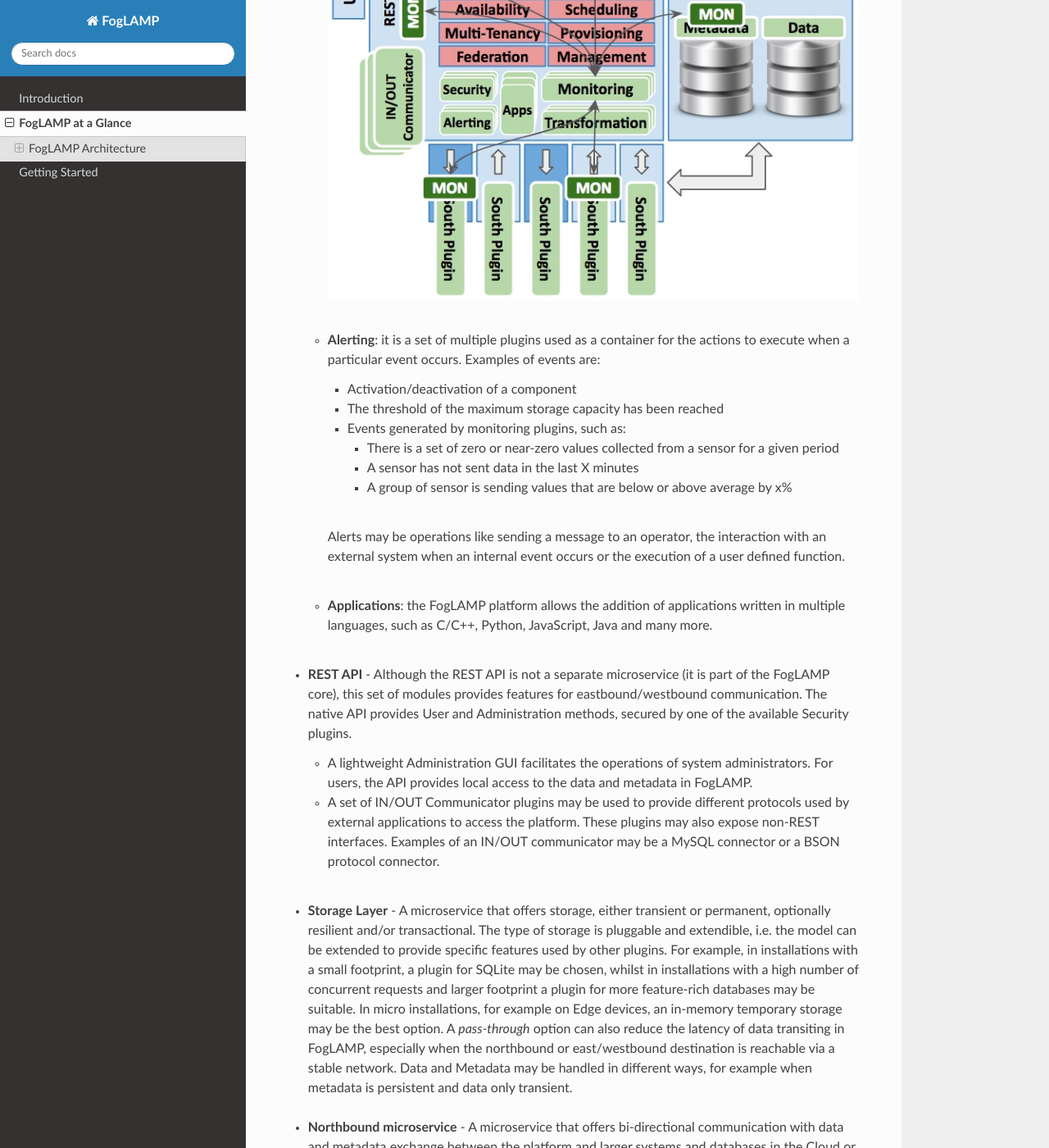
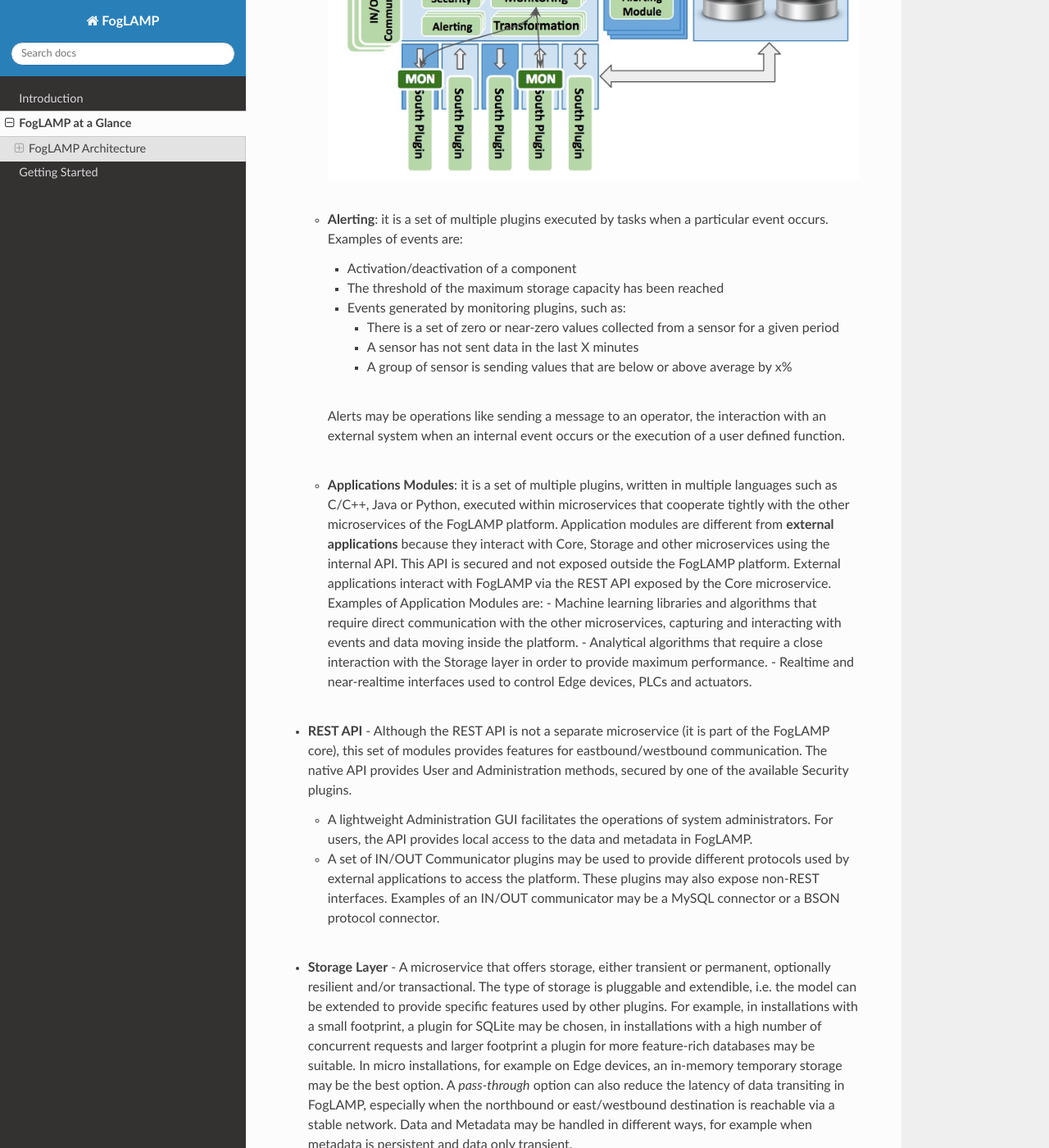
Before and after one commit to fledge-iot/fledge, a Sphinx documentation site: the page built from docs/02_foglamp_at_a_glance.rst, in a window 1280 px wide and 1400 px high, scrolled down 3377 px. Shown: the whole window at 82% size. Built offline with Sphinx 7.4.7 and the Read the Docs theme 2.0.0, drawn with Linux system fonts in a browser that asks for light colours; some of the changed text lies outside the part shown.

Commit message:
initial changes

```diff
--- a/docs/02_foglamp_at_a_glance.rst
+++ b/docs/02_foglamp_at_a_glance.rst
@@ -3,14 +3,25 @@
    You can adapt this file completely to your liking, but it should at least
    contain the root `toctree` directive.
 
+
 .. |br| raw:: html
 
    <br />
 
+
+.. Images
 .. |foglamp_security| image:: images/foglamp_security.jpg
 .. |foglamp_architecture| image:: images/foglamp_architecture.jpg
 .. |foglamp_monitoring| image:: images/foglamp_monitoring.jpg
 .. |foglamp_transformation| image:: images/foglamp_transformation.jpg
+
+
+.. Links to open in new tabs:
+.. |Dianomic Website| raw:: html
+
+   <a href="http://www.dianomic.com" target="_blank">Dianomic Website</a>
+
+.. =============================================
 
 
 *******************
@@ -24,7 +35,7 @@ The following diagram shows the architecture of FogLAMP, oriented in a North/Sou
 
 - Components in light green are **plugins**. They can be loaded/unloaded, activated/deactivated, started/stopped and configured. Configuration is automatically added to the management module when a plugin is activated. Several types of plugins can coexist at the same time.
 - Components in light blue are **microservices**. They can coexist in the same operating environment or they can be distributed on multiple environments.
-- Components in blue are **tasks**. Tasks differ from microservices because they do not register themselves as a “service”. In general, tasks have a limited life, they are launched and when they have completed their operations they die.
+- Components in blue are **tasks**. Tasks differ from microservices because they do not register themselves as a “service”. In general, tasks have a limited life, they are executed then they die.
 - Components in pink are part of the **FogLAMP Core**. They serve as common modules for the platform.
 
 |foglamp_architecture|
@@ -38,10 +49,11 @@ Details of the Architecture
   - High **Availability** of FogLAMP as a cluster platform
   - **Scheduling** of tasks in the platform
   - Centralized **Management** of all the components (microservices, modules, plugins) of the FogLAMP platform.
-  - **Multi-tenancy** for external entities (applications, user sessions, devices) and internal entities (scheduled tasks, running services). Entities are identified as tenants. FogLAMP can serve multiple tenants at the same time. Tenants have access to a defined set of resources (data and operations) that can be shared or exclusive.
+  - **Multi-tenancy** for external entities (applications, user sessions, devices) and internal entities (scheduled tasks, running services). Entities are identified as *tenants*. FogLAMP can serve multiple tenants at the same time. Tenants have access to a defined set of resources (data and operations) that can be shared or exclusive.
   - **Federation** of local and distributed data and metadata for tenants. Tenants may have access to a whole set of data or only part of it.
   - **Provisioning & Updates** for FogLAMP, operated automatically, unattended and securely. Updates can be applied to a running FogLAMP without service disruption and in case of issues they can be reverted. In a cluster installation, updates are performed without downtime.
-  - **Security** applied as plugins, handled centrally as a service for all the components that require secure communication and authentication for data in motion and at rest. |br| The figure below shows where the security plugins can operate. |foglamp_security| |br| |br|
+  - **Security** applied as plugins, handled centrally as a service for all the components that require secure communication and authentication for data in motion and at rest. |br|:w!
+    The figure below shows where the security plugins can operate. |foglamp_security| |br| |br|
   - **Data Transformation**: it is a set of multiple plugins that can be loaded/unloaded, activated/deactivated and scheduled to transform stored data (data at rest), based on functions that are executed as external modules. Transformation plugins can also be used to filter or transform data and metadata received or to be sent (data in motion). |br| The figure below shows where the transformation plugins can operate. |foglamp_transformation| |br| |br|
   - **Monitoring**: it is a set of multiple plugins that can be loaded/unloaded, activated/deactivated and scheduled to monitor:
 
@@ -53,7 +65,7 @@ Details of the Architecture
     The figure below shows where the monitoring plugins can operate. |foglamp_monitoring|
     |br| |br|
 
-  - **Alerting**: it is a set of multiple plugins used as a container for the actions to execute when a particular event occurs. Examples of events are:
+  - **Alerting**: it is a set of multiple plugins executed by tasks when a particular event occurs. Examples of events are:
 
     - Activation/deactivation of a component
     - The threshold of the maximum storage capacity has been reached
@@ -67,7 +79,10 @@ Details of the Architecture
     Alerts may be operations like sending a message to an operator, the interaction with an external system when an internal event occurs or the execution of a user defined function.
     |br| |br|
 
-  - **Applications**: the FogLAMP platform allows the addition of applications written in multiple languages, such as C/C++, Python, JavaScript, Java and many more.
+  - **Applications Modules**: it is a set of multiple plugins, written in multiple languages such as C/C++, Java or Python, executed within microservices that cooperate tightly with the other microservices of the FogLAMP platform. Application modules are different from **external applications** because they interact with Core, Storage and other microservices using the internal API. This API is secured and not exposed outside the FogLAMP platform. External applications interact with FogLAMP via the REST API exposed by the Core microservice. |br| Examples of Application Modules are:
+    - Machine learning libraries and algorithms that require direct communication with the other microservices, capturing and interacting with events and data moving inside the platform.
+    - Analytical algorithms that require a close interaction with the Storage layer in order to provide maximum performance.
+    - Realtime and near-realtime interfaces used to control Edge devices, PLCs and actuators.
     |br| |br|
 
 - **REST API** - Although the REST API is not a separate microservice (it is part of the FogLAMP core), this set of modules provides features for eastbound/westbound communication. The native API provides User and Administration methods, secured by one of the available Security plugins.
@@ -76,6 +91,12 @@ Details of the Architecture
   - A set of IN/OUT Communicator plugins may be used to provide different protocols used by external applications to access the platform. These plugins may also expose non-REST interfaces. Examples of an IN/OUT communicator may be a MySQL connector or a BSON protocol connector.
     |br| |br|
 
-- **Storage Layer** - A microservice that offers storage, either transient or permanent, optionally resilient and/or transactional. The type of storage is pluggable and extendible, i.e. the model can be extended to provide specific features used by other plugins. For example, in installations with a small footprint, a plugin for SQLite may be chosen, whilst in installations with a high number of concurrent requests and larger footprint a plugin for more feature-rich databases may be suitable. In micro installations, for example on Edge devices, an in-memory temporary storage may be the best option. A *pass-through* option can also reduce the latency of data transiting in FogLAMP, especially when the northbound or east/westbound destination is reachable via a stable network. Data and Metadata may be handled in different ways, for example when metadata is persistent and data only transient. |br| |br|
+- **Storage Layer** - A microservice that offers storage, either transient or permanent, optionally resilient and/or transactional. The type of storage is pluggable and extendible, i.e. the model can be extended to provide specific features used by other plugins. For example, in installations with a small footprint, a plugin for SQLite may be chosen, in installations with a high number of concurrent requests and larger footprint a plugin for more feature-rich databases may be suitable. In micro installations, for example on Edge devices, an in-memory temporary storage may be the best option. A *pass-through* option can also reduce the latency of data transiting in FogLAMP, especially when the northbound or east/westbound destination is reachable via a stable network. Data and Metadata may be handled in different ways, for example when metadata is persistent and data only transient. |br| |br|
 - **Northbound microservice** - A microservice that offers bi-directional communication with data and metadata exchange between the platform and larger systems and databases in the Cloud or in data centers. Larger systems may be private and public Cloud data services, proprietary solutions or FogLAMP instances with larger footprint, optionally distributed on multiple servers, geographically or in the data center. |br| |br|
 - **Southbound microservice** - A microservice that offers bi-directional communication with data and metadata exchange between the platform and Edge devices, such as sensors, actuators, PLCs or other FogLAMP installations. Smaller systems may have this service installed on board Edge devices.
+
+
+To Know More About the Archicture
+---------------------------------
+
+You can know more about the FogLAMP architecture downloading this document or by checking the content of the |Dianomic Website|.
```
Also changed, not shown: docs/01_introduction.rst (+7 -15 lines), docs/03_getting_started.rst (+11 -13 lines), docs/images/foglamp_all_round_solution.jpg, docs/images/foglamp_architecture.jpg, docs/images/foglamp_monitoring.jpg, docs/images/foglamp_security.jpg, docs/images/foglamp_transformation.jpg, 2 other files.
